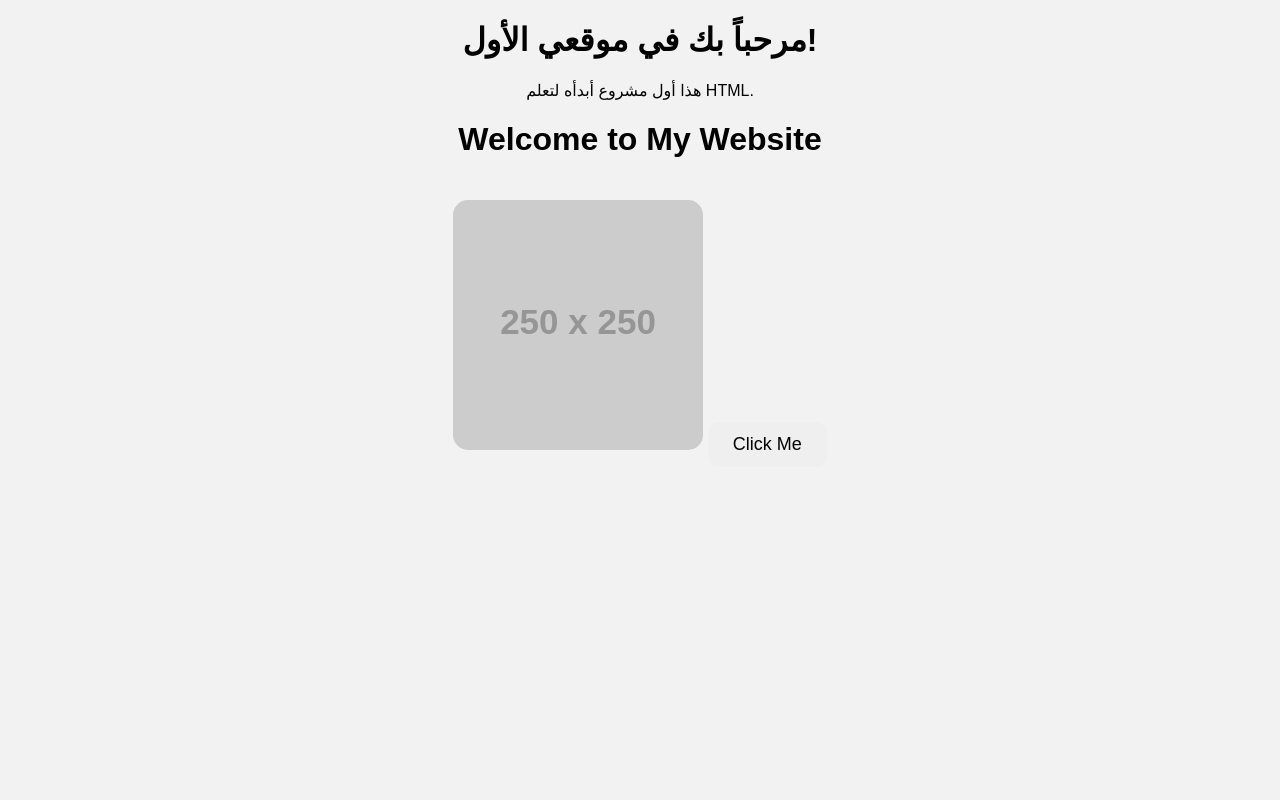
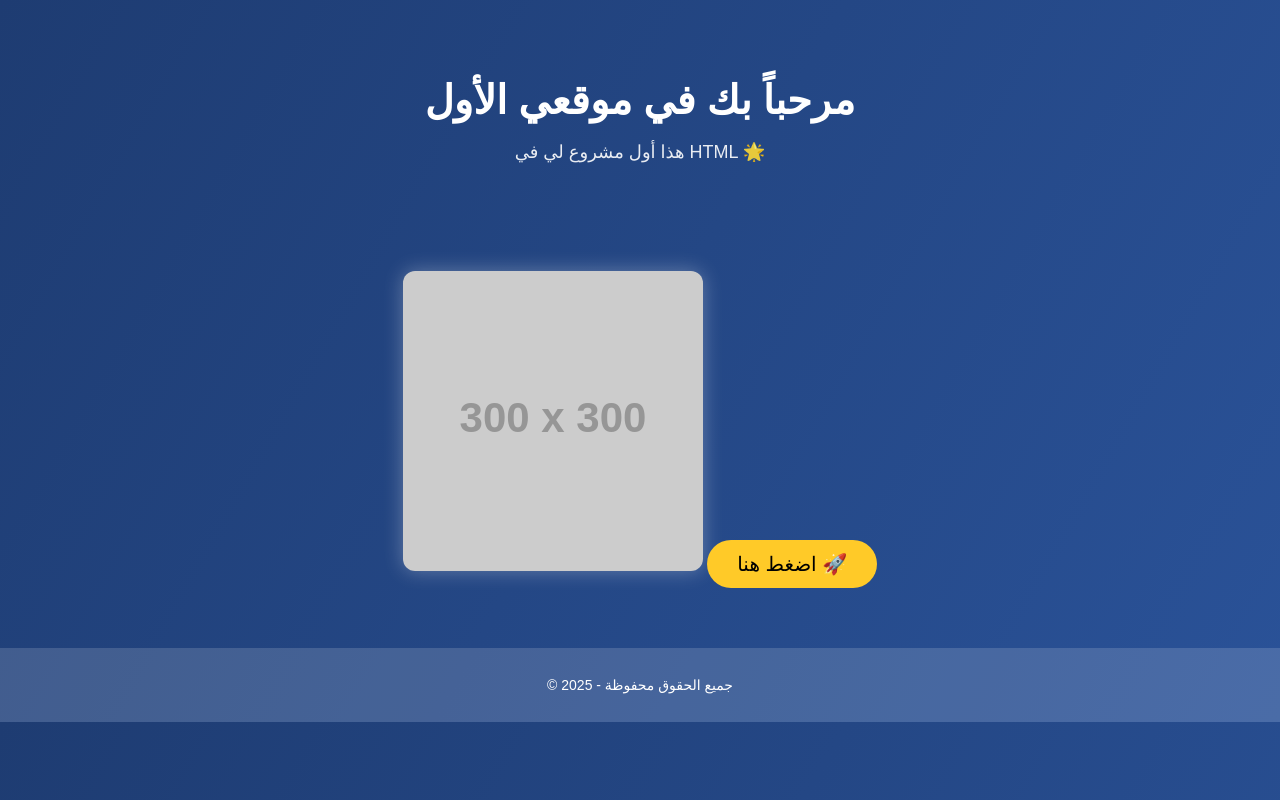
Before and after one commit to AHMEDVALL70/my-first-website, a plain HTML site: page index.html in a window 1280 px wide. Drawn offline with Linux system fonts and the light colour scheme; placeholder pictures from the web are drawn by us.

Commit message:
Add files via upload

```diff
--- a/index.html
+++ b/index.html
@@ -9,16 +9,20 @@
 
 <body>
 
-    <h1>مرحباً بك في موقعي الأول!</h1>
-    <p>هذا أول مشروع أبدأه لتعلم HTML.</p>
+    <header>
+        <h1>مرحباً بك في موقعي الأول</h1>
+        <p>هذا أول مشروع لي في HTML 🌟</p>
+    </header>
 
-    <h1>Welcome to My Website</h1>
+    <section class="content">
+        <img src="https://via.placeholder.com/300" alt="Sample Image">
+        <button id="btn">اضغط هنا 🚀</button>
+    </section>
 
-    <!-- صورة -->
-    <img src="https://via.placeholder.com/250" alt="Sample Image">
+    <footer>
+        <p>© 2025 - جميع الحقوق محفوظة</p>
+    </footer>
 
-    <!-- زر -->
-    <button>Click Me</button>
-
+    <script src="script.js"></script>
 </body>
 </html>
--- /dev/null
+++ b/script.js
@@ -0,0 +1,3 @@
+document.getElementById("btn").onclick = function () {
+    alert("تم الضغط! ✨");
+};
--- a/styles.css
+++ b/styles.css
@@ -1,19 +1,53 @@
 body {
-    background-color: #f2f2f2;
+    font-family: 'Cairo', sans-serif;
+    background: linear-gradient(120deg, #1e3c72, #2a5298);
+    color: white;
     text-align: center;
-    font-family: Arial, sans-serif;
+    margin: 0;
 }
 
-img {
-    margin-top: 20px;
-    border-radius: 15px;
+/* الهيدر */
+header {
+    padding: 50px 20px;
+}
+header h1 {
+    font-size: 40px;
+    margin-bottom: 10px;
+}
+header p {
+    font-size: 18px;
+    opacity: 0.9;
 }
 
-button {
-    margin-top: 20px;
-    padding: 12px 25px;
-    font-size: 18px;
+/* المحتوى */
+.content {
+    margin-top: 40px;
+}
+.content img {
+    width: 300px;
+    border-radius: 12px;
+    box-shadow: 0 0 20px rgba(255, 255, 255, .3);
+}
+.content button {
+    margin-top: 25px;
+    padding: 12px 30px;
+    background: #ffca28;
+    color: #000;
+    font-size: 20px;
     border: none;
-    border-radius: 10px;
+    border-radius: 50px;
     cursor: pointer;
+    transition: .3s;
 }
+.content button:hover {
+    background: #ffb300;
+    transform: scale(1.07);
+}
+
+/* الفوتر */
+footer {
+    margin-top: 60px;
+    background: rgba(255, 255, 255, 0.15);
+    padding: 15px 0;
+    font-size: 14px;
+}
```
